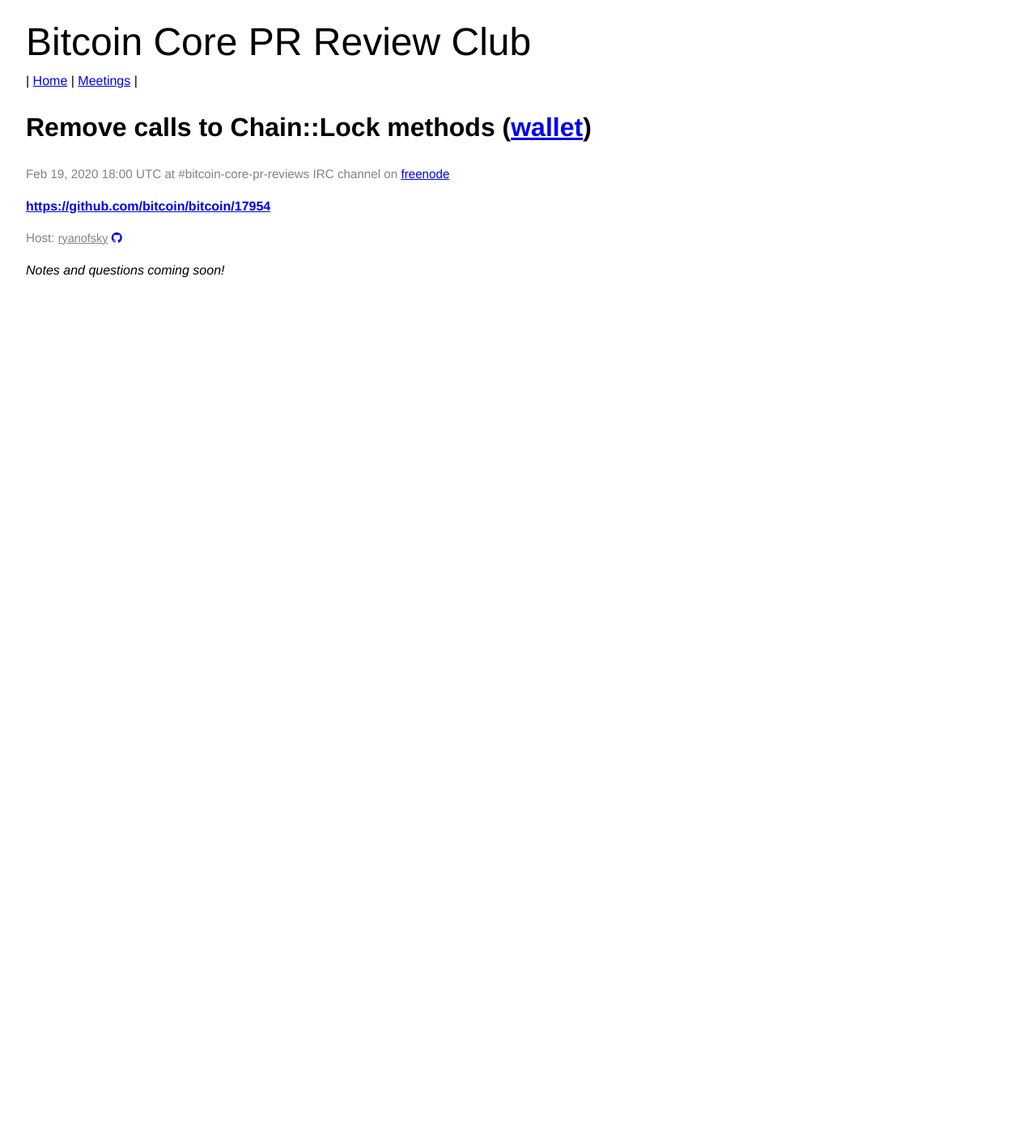
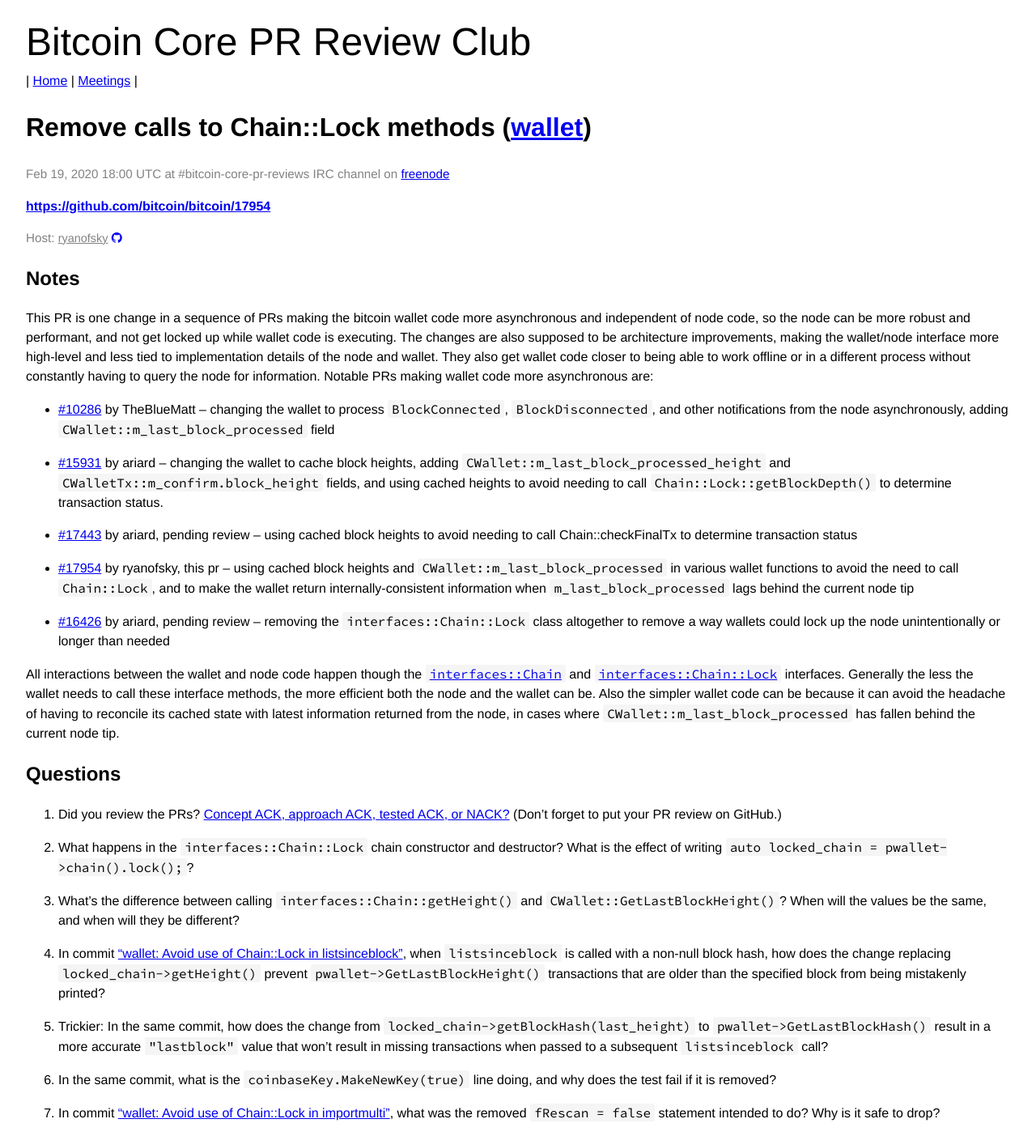
Before and after one commit to bitcoin-core-review-club/website, a Jekyll site: the page built from _posts/2020-02-19-#17954.md, in a window 1280 px wide. Shown: the whole page at 81% size. Built offline with Jekyll 4.4.1, drawn with Linux system fonts in a browser that asks for light colours; before the commit the page ends 900 px from its top, so only the background shows below that.

Commit message:
n17954 notes and questions

````diff
--- a/_posts/2020-02-19-#17954.md
+++ b/_posts/2020-02-19-#17954.md
@@ -10,13 +10,87 @@
 commit:
 ---
 
-_Notes and questions coming soon!_
+## Notes
 
-<!-- TODO: uncomment and add meeting log
-## Notes
+This PR is one change in a sequence of PRs making the bitcoin wallet code more
+asynchronous and independent of node code, so the node can be more robust and
+performant, and not get locked up while wallet code is executing. The changes
+are also supposed to be architecture improvements, making the wallet/node
+interface more high-level and less tied to implementation details of the node
+and wallet. They also get wallet code closer to being able to work offline or in
+a different process without constantly having to query the node for information.
+Notable PRs making wallet code more asynchronous are:
+
+- [#10286](https://github.com/bitcoin/bitcoin/pull/10286) by TheBlueMatt –
+changing the wallet to process `BlockConnected`, `BlockDisconnected`, and other
+notifications from the node asynchronously, adding
+`CWallet::m_last_block_processed` field
+
+- [#15931](https://github.com/bitcoin/bitcoin/pull/15931) by ariard – changing
+the wallet to cache block heights, adding
+`CWallet::m_last_block_processed_height` and `CWalletTx::m_confirm.block_height`
+fields, and using cached heights to avoid needing to call
+`Chain::Lock::getBlockDepth()` to determine transaction status.
+
+- [#17443](https://github.com/bitcoin/bitcoin/pull/17443) by ariard, pending
+review – using cached block heights to avoid needing to call Chain::checkFinalTx
+to determine transaction status
+
+- [#17954](https://github.com/bitcoin/bitcoin/pull/17954) by ryanofsky, this pr
+– using cached block heights and `CWallet::m_last_block_processed` in various
+wallet functions to avoid the need to call `Chain::Lock`, and to make the wallet
+return internally-consistent information when `m_last_block_processed` lags
+behind the current node tip
+
+- [#16426](https://github.com/bitcoin/bitcoin/pull/16426) by ariard, pending
+review – removing the `interfaces::Chain::Lock` class altogether to remove a way
+wallets could lock up the node unintentionally or longer than needed
+
+All interactions between the wallet and node code happen though the
+[`interfaces::Chain`](https://github.com/bitcoin/bitcoin/blob/470664f2b788e2cce9202991d11476a6fef00ef4/src/interfaces/chain.h#L54)
+and
+[`interfaces::Chain::Lock`](https://github.com/bitcoin/bitcoin/blob/470664f2b788e2cce9202991d11476a6fef00ef4/src/interfaces/chain.h#L64)
+interfaces. Generally the less the wallet needs to call these interface methods,
+the more efficient both the node and the wallet can be. Also the simpler wallet
+code can be because it can avoid the headache of having to reconcile its cached
+state with latest information returned from the node, in cases where
+`CWallet::m_last_block_processed` has fallen behind the current node tip.
 
 ## Questions
 
+1. Did you review the PRs? [Concept ACK, approach ACK, tested ACK, or
+NACK?](https://github.com/bitcoin/bitcoin/blob/master/CONTRIBUTING.md#peer-review)
+(Don't forget to put your PR review on GitHub.)
+
+2. What happens in the `interfaces::Chain::Lock` chain constructor and
+destructor? What is the effect of writing `auto locked_chain =
+pwallet->chain().lock();`?
+
+3. What's the difference between calling `interfaces::Chain::getHeight()` and
+`CWallet::GetLastBlockHeight()`? When will the values be the same, and when will
+they be different?
+
+4. In commit ["wallet: Avoid use of Chain::Lock in
+listsinceblock"](https://github.com/bitcoin/bitcoin/pull/17954/commits/e276b6821430ec2c18aba55137daf98bae770054),
+when `listsinceblock` is called with a non-null block hash, how does the change
+replacing `locked_chain->getHeight()` prevent `pwallet->GetLastBlockHeight()`
+transactions that are older than the specified block from being mistakenly
+printed?
+
+5. Trickier: In the same commit, how does the change from
+`locked_chain->getBlockHash(last_height)` to `pwallet->GetLastBlockHash()`
+result in a more accurate `"lastblock"` value that won't result in missing
+transactions when passed to a subsequent `listsinceblock` call?
+
+6. In the same commit, what is the `coinbaseKey.MakeNewKey(true)` line doing,
+and why does the test fail if it is removed?
+
+7. In commit ["wallet: Avoid use of Chain::Lock in
+importmulti"](https://github.com/bitcoin/bitcoin/pull/17954/commits/b91020a919d445dee91e908969ba8f964dd2ca4b),
+what was the removed `fRescan = false` statement intended to do? Why is it safe
+to drop?
+
+<!-- TODO: uncomment and add meeting log
 ## Meeting Log
 ```
 ```
````
